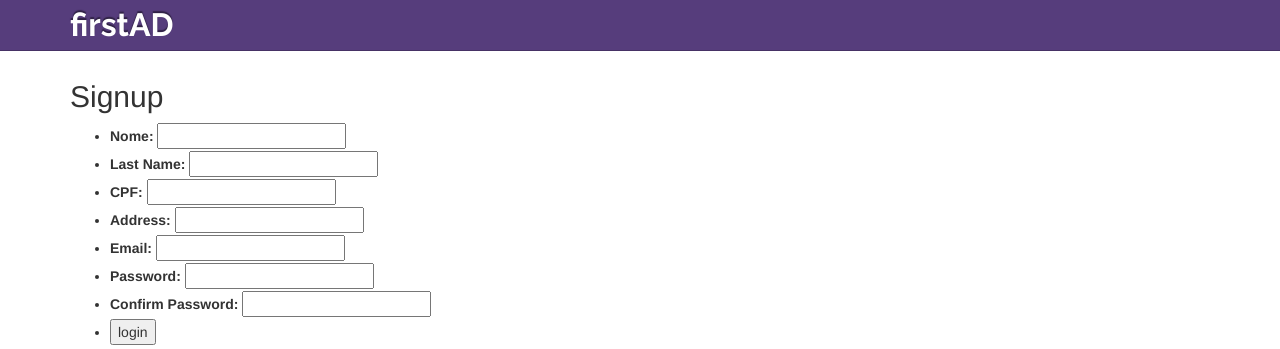
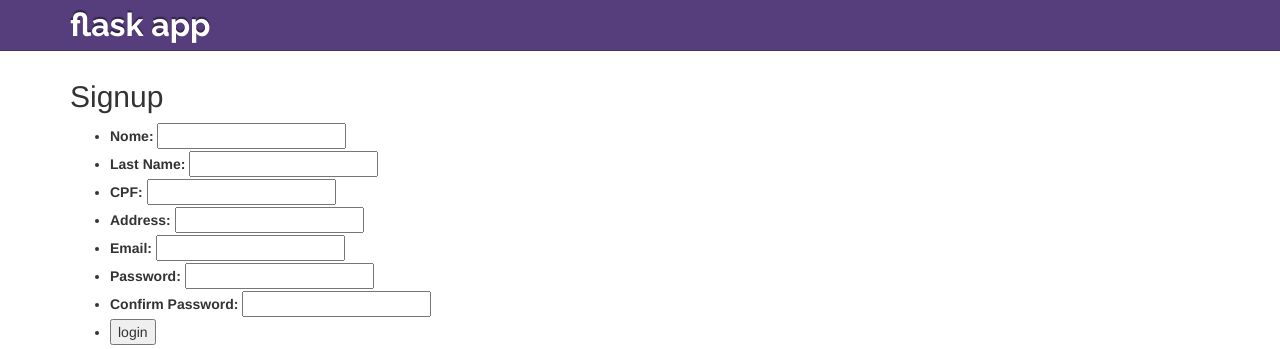
Before and after one commit to vitorleal/flask-tests, a Python web app: template templates/signup.html in a window 1280 px wide. Shown: the top 349 px of the page. Run offline with Jinja, Linux system fonts and the light colour scheme; the template is opened without the code that fills it, so the values that code supplies are empty; some libraries are stand-ins or nearby versions.

Commit message:
updated name of the app

```diff
--- a/bower.json
+++ b/bower.json
@@ -1,7 +1,7 @@
 {
-  "name": "first_ad",
+  "name": "flask-app",
   "version": "0.0.1",
-  "homepage": "https://github.com/vitorleal/firstad",
+  "homepage": "https://github.com/vitorleal/flask-tests",
   "authors": [
     "Vitor Leal <vitorleal1@gmail.com>"
   ],
--- a/static/js/app.js
+++ b/static/js/app.js
@@ -1,6 +1,6 @@
 'use static';
 
-var app = angular.module('firstAD', []);
+var app = angular.module('flaskApp', []);
 
 //Config
 app.config(function ($routeProvider) {
--- a/templates/index.html
+++ b/templates/index.html
@@ -1,7 +1,7 @@
 {% extends 'layout.html' %}
 
 {% block angular %}
-ng-app="firstAD"
+ng-app="flaskApp"
 {% endblock %}
 
 {% block header %}
--- a/templates/layout.html
+++ b/templates/layout.html
@@ -7,7 +7,7 @@
     <meta name="apple-mobile-web-app-status-bar-style" content="black">
     <meta name="apple-mobile-web-app-capable" content="yes">
 
-    <title>firstAD</title>
+    <title>Flask App</title>
 
     <link href="http://fonts.googleapis.com/css?family=Raleway:400,700" rel="stylesheet">
     <link rel="stylesheet" href="{{ url_for('static', filename='bower_components/bootstrap/dist/css/bootstrap.min.css') }}">
@@ -23,7 +23,7 @@
     <nav class="navbar-inverse navbar-fixed-top navbar" role="navigation">
       <div class="container">
         <div class="navbar-header">
-          <a class="navbar-brand logo" ng-href="#/">firstAD</a>
+          <a class="navbar-brand logo" ng-href="#/">flask app</a>
         </div>
 
         {% block header %}{% endblock %}
```
